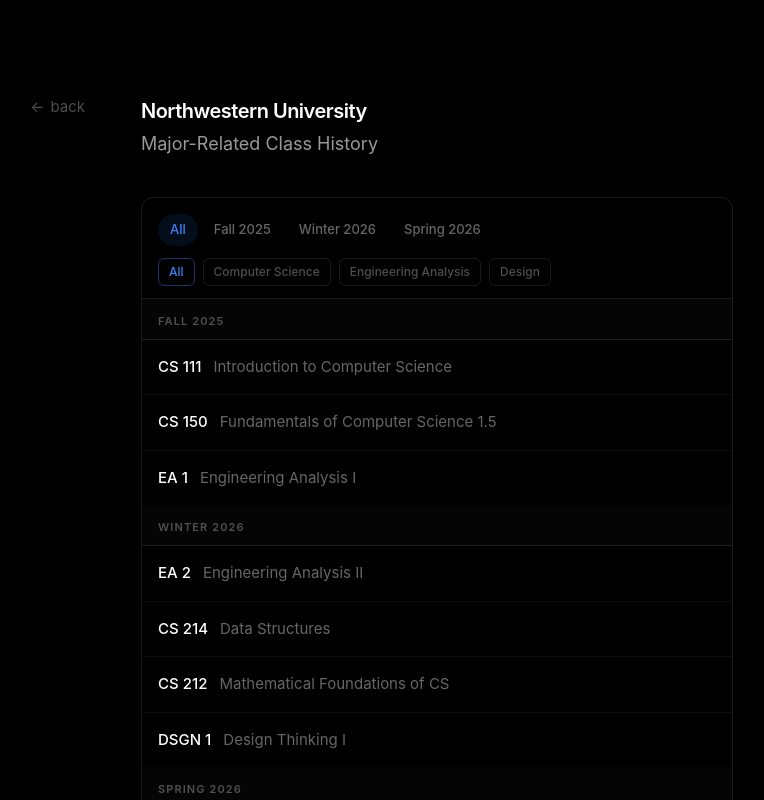
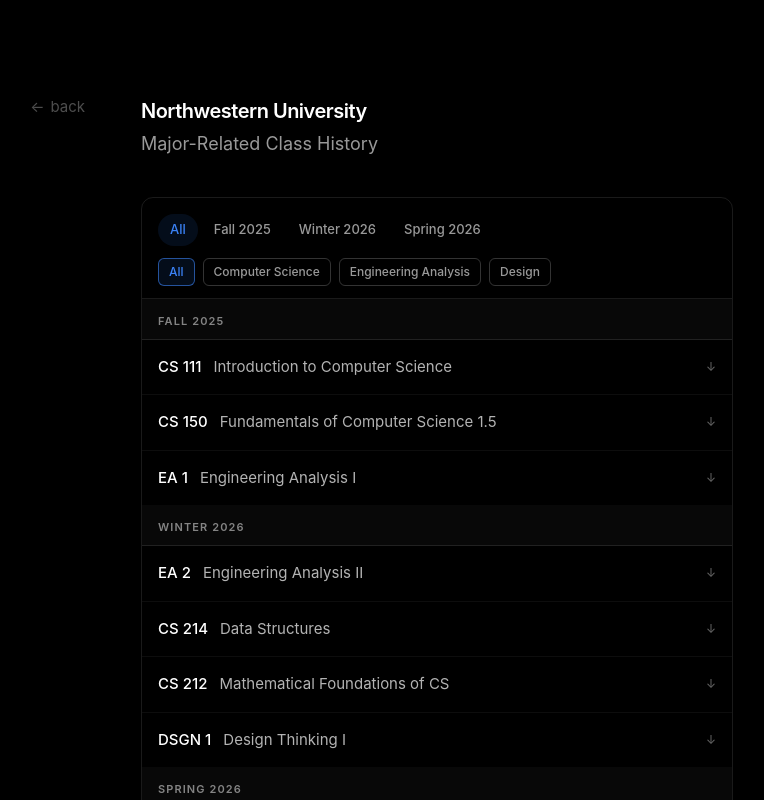
Before and after one commit to abrandonwang/three, a React (Vite) app: page /northwestern in a window 1280 px wide. Shown: the top 800 px of the page, without its empty margins (203-967 px from the left). Built offline with nearby package versions, Linux system fonts and the light colour scheme.

Commit message:
font weight, color northwestern

```diff
--- a/src/pages/Northwestern.jsx
+++ b/src/pages/Northwestern.jsx
@@ -136,7 +136,7 @@
                 className={`px-3 py-1.5 rounded-full text-[13px] font-medium whitespace-nowrap transition-colors ${
                   activeQuarter === q
                     ? 'text-[#3b82f6] bg-blue-50 dark:bg-blue-500/10'
-                    : 'text-zinc-500 dark:text-white/40 hover:text-zinc-800 dark:hover:text-white/70'
+                    : 'text-zinc-500 dark:text-white/60 hover:text-zinc-900 dark:hover:text-white'
                 }`}
               >
                 {q}
@@ -150,8 +150,8 @@
                 onClick={() => setActiveCategory(cat)}
                 className={`px-2.5 py-1 rounded-md text-[12px] font-medium border transition-colors ${
                   activeCategory === cat
-                    ? 'text-[#3b82f6] border-[#3b82f6]/40'
-                    : 'text-zinc-400 dark:text-white/30 border-zinc-200 dark:border-white/10 hover:border-zinc-400 dark:hover:border-white/30 hover:text-zinc-700 dark:hover:text-white/60'
+                    ? 'text-[#3b82f6] border-[#3b82f6]/60 bg-blue-50 dark:bg-blue-500/10'
+                    : 'text-zinc-500 dark:text-white/60 border-zinc-300 dark:border-white/20 hover:border-zinc-500 dark:hover:border-white/40 hover:text-zinc-800 dark:hover:text-white'
                 }`}
               >
                 {cat}
@@ -167,8 +167,8 @@
           grouped.map(({ quarter, courses }) => (
             <div key={quarter}>
               {activeQuarter === 'All' && (
-                <div className="px-4 py-2 bg-zinc-50 dark:bg-white/[0.02] border-b border-zinc-200 dark:border-white/10">
-                  <span className="text-[11px] uppercase tracking-widest text-zinc-400 dark:text-white/30 font-semibold">
+                <div className="px-4 py-2 bg-zinc-50 dark:bg-white/[0.03] border-b border-zinc-200 dark:border-white/10">
+                  <span className="text-[11px] uppercase tracking-widest text-zinc-500 dark:text-white/50 font-semibold">
                     {quarter}
                   </span>
                 </div>
@@ -186,26 +186,26 @@
                           <span className="text-[15px] font-medium text-zinc-900 dark:text-white group-hover:text-[#3b82f6] transition-colors shrink-0">
                             {course.code}
                           </span>
-                          <span className="text-[15px] text-zinc-400 dark:text-white/40 truncate">
+                          <span className="text-[15px] text-zinc-600 dark:text-white/70 truncate">
                             {course.title}
                           </span>
                         </div>
-                        <span className="text-[12px] text-zinc-300 dark:text-white/20 opacity-0 group-hover:opacity-100 transition-opacity shrink-0">
+                        <span className="text-[12px] text-zinc-400 dark:text-white/40 group-hover:text-[#3b82f6] transition-colors shrink-0">
                           {isOpen ? '↑' : '↓'}
                         </span>
                       </div>
                     </button>
 
                     {isOpen && (
-                      <div className="px-4 pb-5 bg-zinc-50 dark:bg-white/[0.02]">
-                        <p className="text-[15px] text-zinc-600 dark:text-white/70 leading-relaxed mb-4">
+                      <div className="px-4 pb-5 bg-zinc-50 dark:bg-white/[0.03]">
+                        <p className="text-[15px] text-zinc-600 dark:text-white/80 leading-relaxed mb-4">
                           {course.description}
                         </p>
                         <div className="flex flex-wrap gap-2">
                           {course.tags.map(tag => (
                             <span
                               key={tag}
-                              className="px-2.5 py-1 rounded-md text-[12px] font-medium text-zinc-500 dark:text-white/40 bg-zinc-100 dark:bg-white/5"
+                              className="px-2.5 py-1 rounded-md text-[12px] font-medium text-zinc-600 dark:text-white/60 bg-zinc-200 dark:bg-white/10"
                             >
                               {tag}
                             </span>
```
